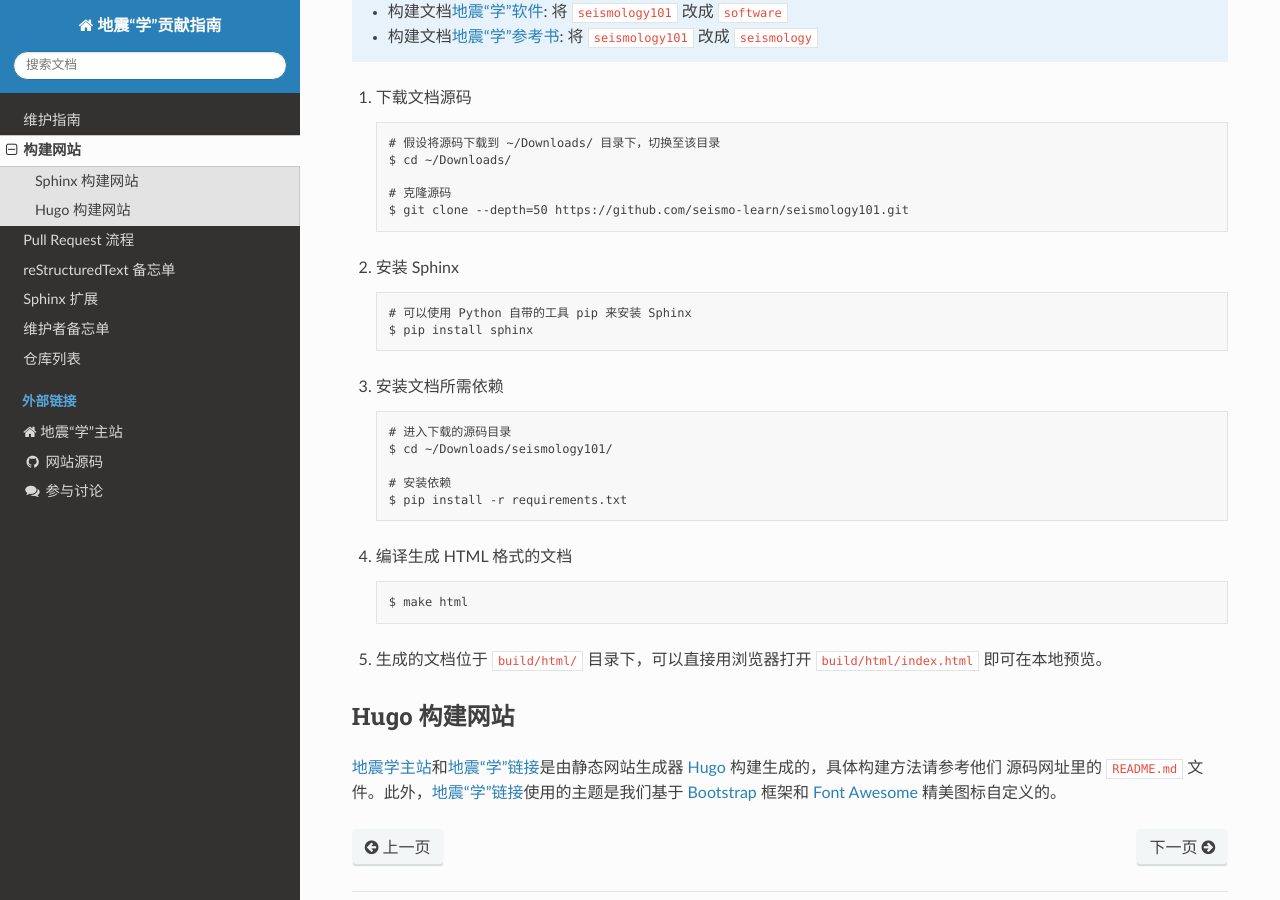
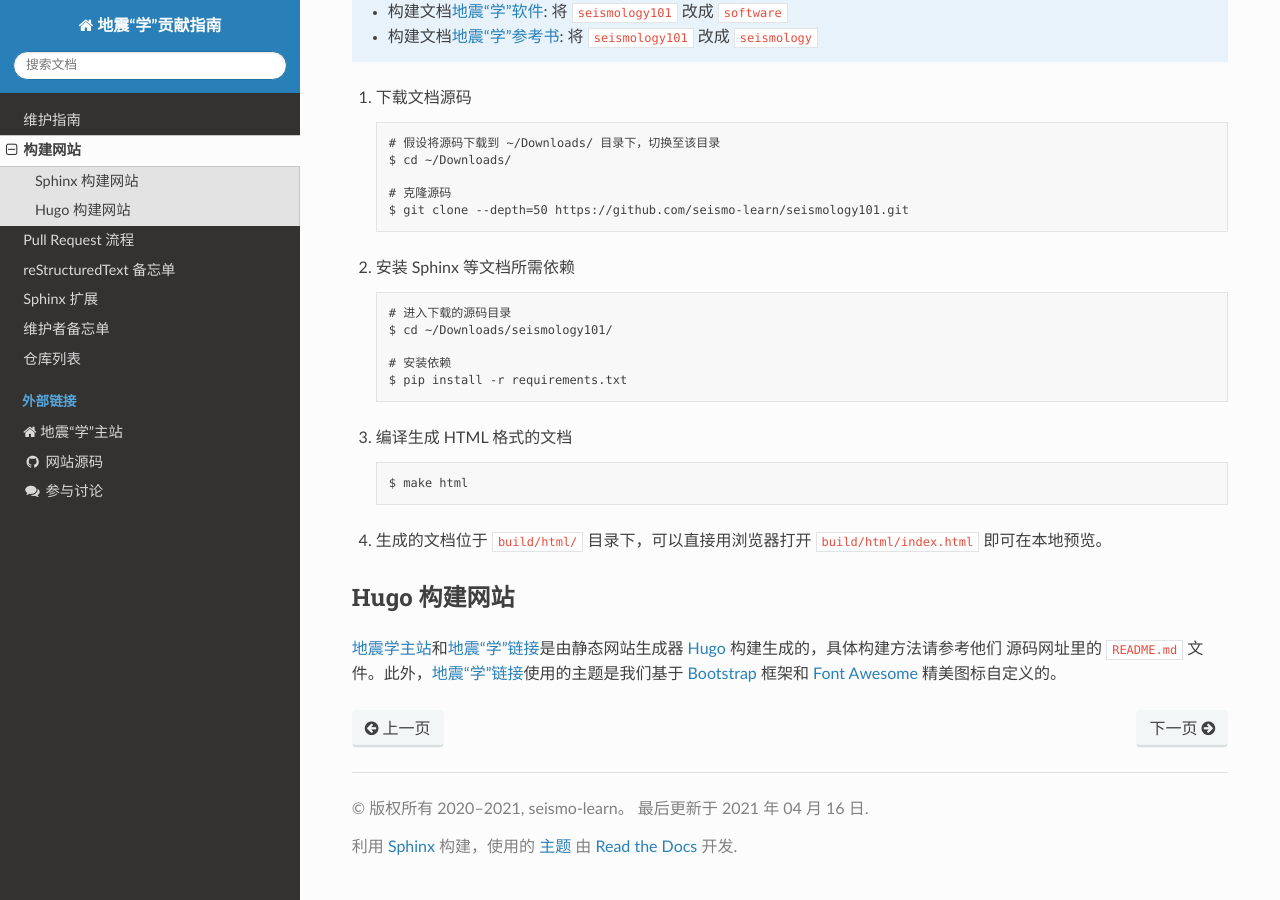
Before and after one commit to seismo-learn/contributing, a Sphinx documentation site: the page built from source/building.rst, in a window 1280 px wide and 900 px high, scrolled down 439 px. Built offline with Sphinx 7.4.7 and the Read the Docs theme 2.0.0, drawn with Linux system fonts in a browser that asks for light colours.

Commit message:
Improve website building (#39)

```diff
--- a/source/building.rst
+++ b/source/building.rst
@@ -37,14 +37,7 @@ Sphinx 构建网站
         # 克隆源码
         $ git clone --depth=50 https://github.com/seismo-learn/seismology101.git
 
-2.  安装 Sphinx
-
-    ::
-
-        # 可以使用 Python 自带的工具 pip 来安装 Sphinx
-        $ pip install sphinx
-
-3.  安装文档所需依赖
+2.  安装 Sphinx 等文档所需依赖
 
     ::
 
```
Also changed, not shown: other parts of source/building.rst (+2 -2 lines).
